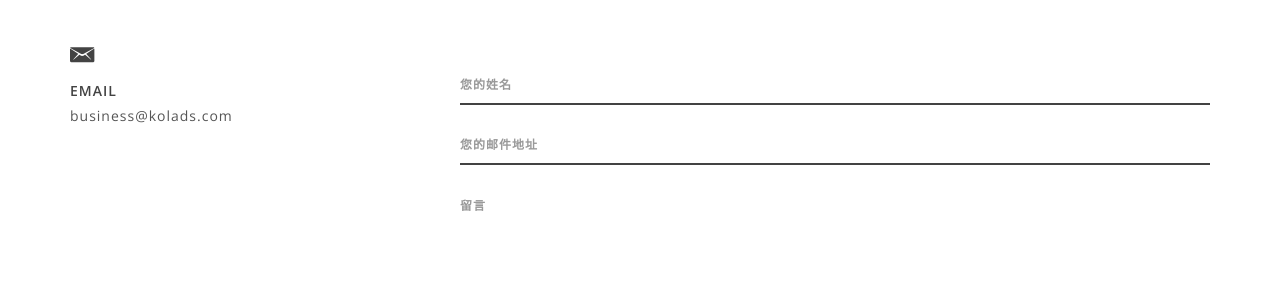
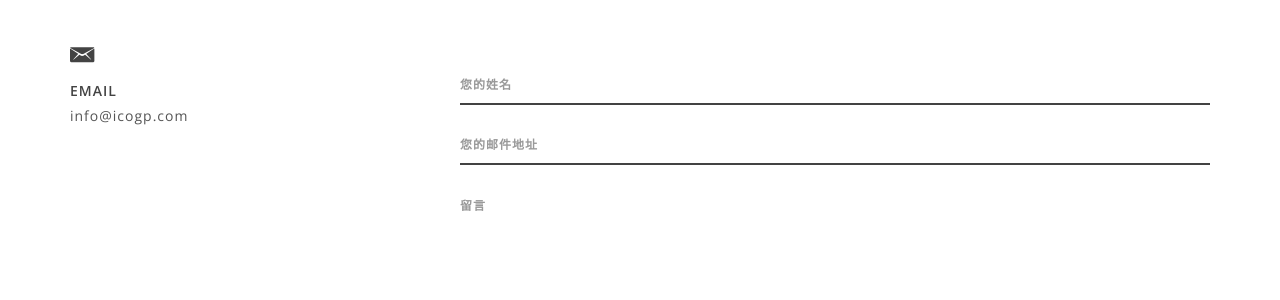
Before and after one commit to xuguangtech/pspcoin, a Jekyll site: the page built from index.html, in a window 1280 px wide and 900 px high, scrolled down 2313 px. Shown: the part 355-655 px from the top of the window. Built offline with Jekyll 4.4.1, drawn with Linux system fonts in a browser that asks for light colours.

Commit message:
update product url update email info

```diff
--- a/_includes/contact.html
+++ b/_includes/contact.html
@@ -36,7 +36,7 @@
                     <div class="contact-info wow fadeInLeft" data-wow-delay="0.6s">
                         <i class="ion-email"></i>
                         <h4 class="text-uppercase">Email</h4>
-                        <p>business@kolads.com</p>
+                        <p>info@icogp.com</p>
                     </div>
                     <!-- // END EMAIL INFO -->
                 </div>
--- a/_includes/products.html
+++ b/_includes/products.html
@@ -16,7 +16,7 @@
             <!-- START PORTFOLIO ITEM 01 -->
             <div class="col-md-4 col-sm-6 filter mmorpg">
                 <div class="item wow fadeInUp" data-wow-delay="0.2s">
-                    <a class="image-popup-vertical-fit" href="{{ '/assets/images/portfolio/01.jpg' | relative_url }}">
+                    <a class="image-popup-vertical-fit" href="https://matrixchain.io/">
                         <img class="img-responsive" src="{{ '/assets/images/portfolio/01.jpg' | relative_url }}" alt="Portfolio item">
                         <!-- START ITEM CAPTION -->
                         <div class="portfolio-caption">
@@ -32,7 +32,7 @@
             <!-- START PORTFOLIO ITEM 02 -->
             <div class="col-md-4 col-sm-6 filter strategy">
                 <div class="item wow fadeInUp" data-wow-delay="0.4s">
-                    <a class="image-popup-vertical-fit" href="{{ '/assets/images/portfolio/02.jpg' | relative_url }}">
+                    <a class="image-popup-vertical-fit" href="https://adbank.network/">
                         <img class="img-responsive" src="{{ '/assets/images/portfolio/02.jpg' | relative_url }}" alt="Portfolio item">
                         <!-- START ITEM CAPTION -->
                         <div class="portfolio-caption text-center">
```
